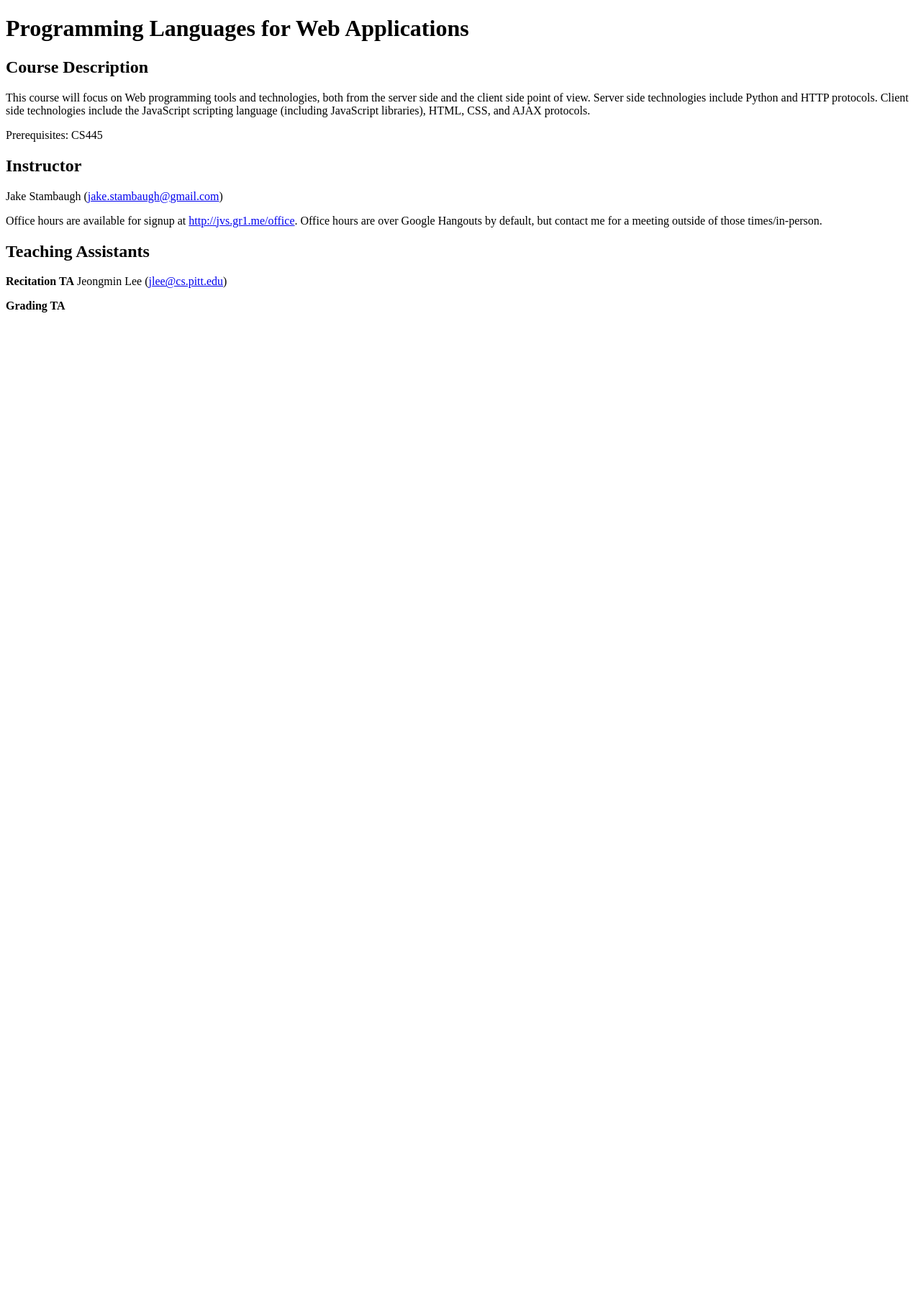
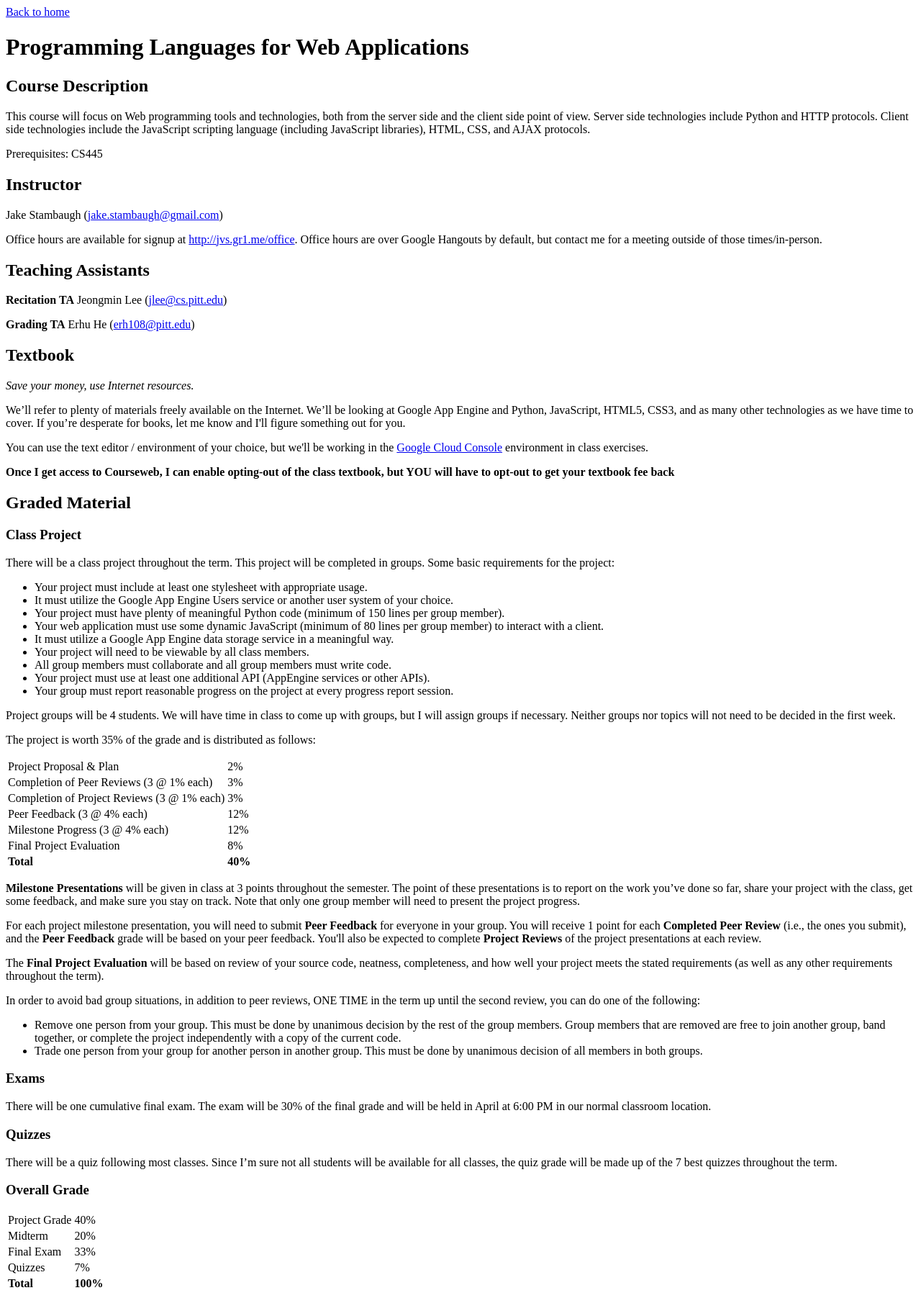
Before and after one commit to cs1520/calculator, a Flask app: page /syllabus in a window 1280 px wide. Shown: the whole page at 72% size. Before the commit the page ends 434 px from the top, so only its background shows below. Run offline with Flask 2, Linux system fonts and the light colour scheme.

Commit message:
Update all of the HTML templates
Include the full syllabus, and create an about page.

```diff
--- a/templates/lectures.html
+++ b/templates/lectures.html
@@ -3,6 +3,8 @@
 <!-- This is omitting some of the optional html tags -->
 <!-- https://html.spec.whatwg.org/multipage/syntax.html#optional-tags -->
 <title>CS 1520: Lectures</title>
+
+<a href="/">Back to home</a>
 
 <h1>Lectures</h1>
 <!-- These are the links to the Google Slides from our lectures -->
--- a/templates/syllabus.html
+++ b/templates/syllabus.html
@@ -3,6 +3,8 @@
 <!-- This is omitting some of the optional html tags -->
 <!-- https://html.spec.whatwg.org/multipage/syntax.html#optional-tags -->
 <title>CS 1520: Syllabus</title>
+
+<a href="/">Back to home</a>
 
 <h1>Programming Languages for Web Applications</h1>
 
@@ -17,4 +19,101 @@
 
 <h2>Teaching Assistants</h2>
 <p><strong>Recitation TA</strong> Jeongmin Lee (<a href="jlee@cs.pitt.com">jlee@cs.pitt.edu</a>)</p>
-<p><strong>Grading TA</strong></p>
+<p><strong>Grading TA</strong> Erhu He (<a href="erh108@pitt.edu">erh108@pitt.edu</a>)</p>
+
+<h2>Textbook</h2>
+<p><i>Save your money, use Internet resources.</i></p>
+
+<p>We’ll refer to plenty of materials freely available on the Internet.  We’ll be looking at Google App Engine and Python, JavaScript, HTML5, CSS3, and as many other technologies as we have time to cover.  If you’re desperate for books, let me know and I'll figure something out for you.</p>
+<p>You can use the text editor / environment of your choice, but we'll be working in the <a href="https://ssh.cloud.google.com">Google Cloud Console</a> environment in class exercises.</p>
+<p><strong>Once I get access to Courseweb, I can enable opting-out of the class textbook, but YOU will have to opt-out to get your textbook fee back</strong></p>
+
+<h2>Graded Material</h2>
+
+<h3>Class Project</h3>
+<p>There will be a class project throughout the term.  This project will be completed in groups.  Some basic requirements for the project:</p>
+<ul>
+  <li>Your project must include at least one stylesheet with appropriate usage.</li>
+  <li>It must utilize the Google App Engine Users service or another user system of your choice.</li>
+  <li>Your project must have plenty of meaningful Python code (minimum of 150 lines per group member).</li>
+  <li>Your web application must use some dynamic JavaScript (minimum of 80 lines per group member) to interact with a client.</li>
+  <li>It must utilize a Google App Engine data storage service in a meaningful way.</li>
+  <li>Your project will need to be viewable by all class members.</li>
+  <li>All group members must collaborate and all group members must write code.</li>
+  <li>Your project must use at least one additional API (AppEngine services or other APIs).</li>
+  <li>Your group must report reasonable progress on the project at every progress report session.</li>
+</ul>
+
+<p>Project groups will be 4 students.  We will have time in class to come up with groups, but I will assign groups if necessary.  Neither groups nor topics will not need to be decided in the first week.</p>
+
+<p>The project is worth 35% of the grade and is distributed as follows:</p>
+<table>
+  <tr>
+    <td>Project Proposal & Plan</td>
+    <td>2%</td>
+  </tr>
+  <tr>
+    <td>Completion of Peer Reviews (3 @ 1% each)</td>
+    <td>3%</td>
+  </tr>
+  <tr>
+    <td>Completion of Project Reviews (3 @ 1% each)</td>
+    <td>3%</td>
+  </tr>
+  <tr>
+    <td>Peer Feedback (3 @ 4% each)</td>
+    <td>12%</td>
+  </tr>
+  <tr>
+    <td>Milestone Progress (3 @ 4% each)</td>
+    <td>12%</td>
+  </tr>
+  <tr>
+    <td>Final Project Evaluation</td>
+    <td>8%</td>
+  </tr>
+  <tr>
+    <td><strong>Total</strong></td>
+    <td><strong>40%</strong></td>
+  </tr>
+</table>
+
+<p><strong>Milestone Presentations</strong> will be given in class at 3 points throughout the semester.  The point of these presentations is to report on the work you’ve done so far, share your project with the class, get some feedback, and make sure you stay on track.  Note that only one group member will need to present the project progress.</p>
+<p>For each project milestone presentation, you will need to submit <strong>Peer Feedback</strong> for everyone in your group.  You will receive 1 point for each <strong>Completed Peer Review</strong> (i.e., the ones you submit), and the <strong>Peer Feedback</strong> grade will be based on your peer feedback.  You'll also be expected to complete <strong>Project Reviews</strong> of the project presentations at each review.</p>
+<p>The <strong>Final Project Evaluation</strong> will be based on review of your source code, neatness, completeness, and how well your project meets the stated requirements (as well as any other requirements throughout the term).</p>
+
+<p>In order to avoid bad group situations, in addition to peer reviews, ONE TIME in the term up until the second review, you can do one of the following:</p>
+<ul>
+  <li>Remove one person from your group.  This must be done by unanimous decision by the rest of the group members.  Group members that are removed are free to join another group, band together, or complete the project independently with a copy of the current code.</li>
+  <li>Trade one person from your group for another person in another group.  This must be done by unanimous decision of all members in both groups.</li>
+</ul>
+
+<h3>Exams</h3>
+<p>There will be one cumulative final exam.  The exam will be 30% of the final grade and will be held in April at 6:00 PM in our normal classroom location.</p>
+
+<h3>Quizzes</h3>
+<p>There will be a quiz following most classes.  Since I’m sure not all students will be available for all classes, the quiz grade will be made up of the 7 best quizzes throughout the term.</p>
+
+<h3>Overall Grade</h3>
+<table>
+  <tr>
+    <td>Project Grade</td>
+    <td>40%</td>
+  </tr>
+  <tr>
+    <td>Midterm</td>
+    <td>20%</td>
+  </tr>
+  <tr>
+    <td>Final Exam</td>
+    <td>33%</td>
+  </tr>
+  <tr>
+    <td>Quizzes</td>
+    <td>7%</td>
+  </tr>
+  <tr>
+    <td><strong>Total</strong></td>
+    <td><strong>100%</strong></td>
+  </tr>
+</table>
```
Also changed, not shown: templates/about.html (added, +13 -0 lines), templates/index.html (+7 -2 lines).
